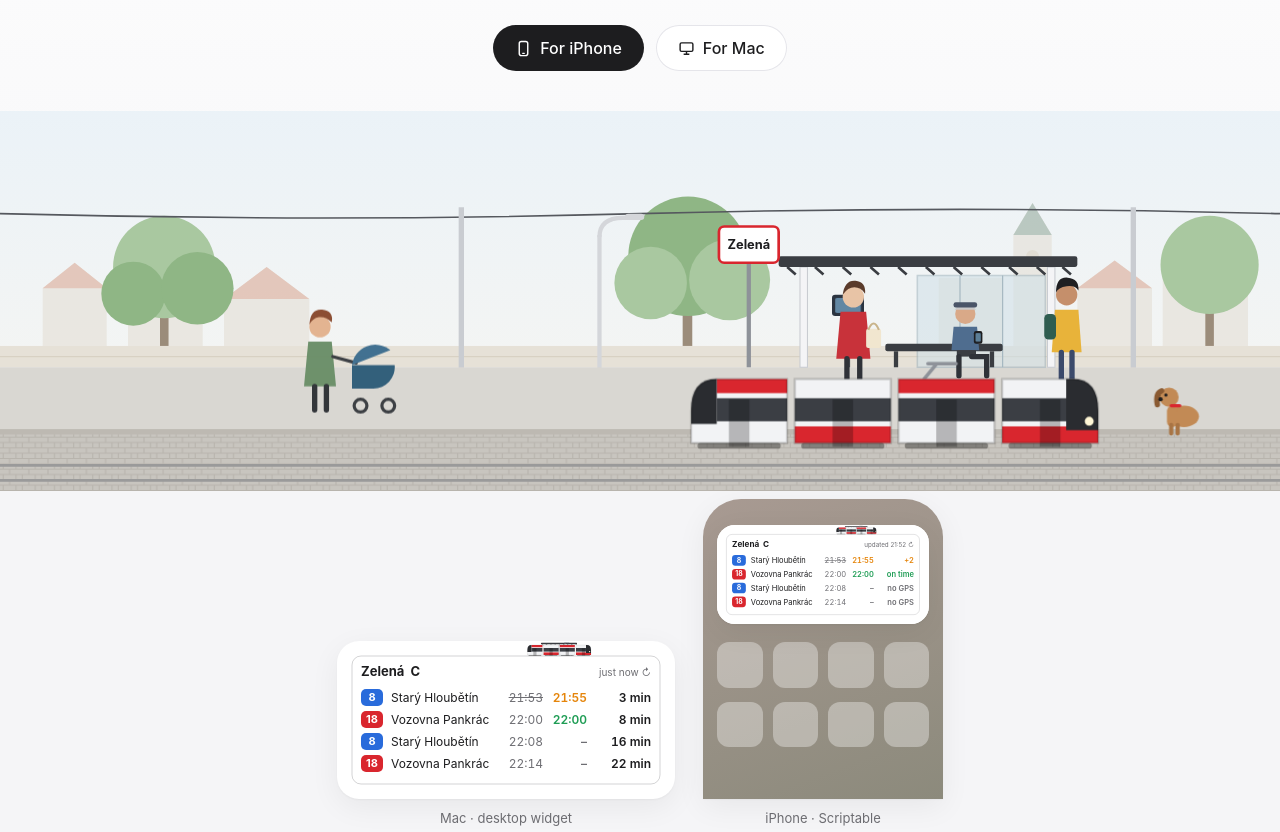
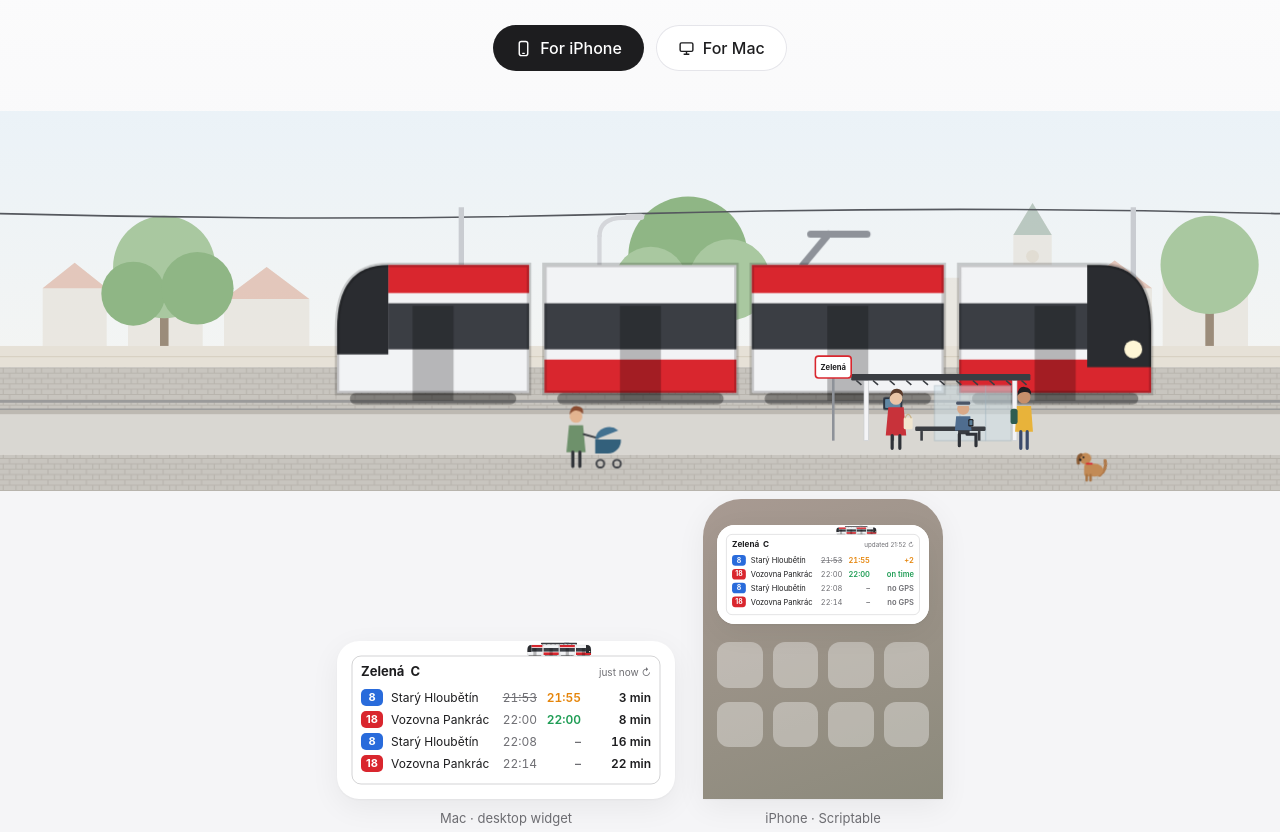
Before and after one commit to Sevcovic/tram-widget, a plain HTML site: page site/public/index.html in a window 1280 px wide. Shown: the part 397-1229 px from the top of the page. Drawn offline with Linux system fonts and the light colour scheme.

Commit message:
Hero: tram 2x bigger on a track behind the platform, people/shelter at 60% (tram ~3x a person)
Co-Authored-By: Claude Opus 5.5 <noreply@anthropic.com>

```diff
--- a/site/public/index.html
+++ b/site/public/index.html
@@ -57,12 +57,12 @@
   .scene-wrap { position: relative; overflow: hidden; }
   #tramMove { animation: tram-run 16s cubic-bezier(.45,.05,.35,1) infinite; }
   @keyframes tram-run {
-    0% { transform: translateX(-1100px); }
+    0% { transform: translateX(-1900px); }
     32% { transform: translateX(0); }
     68% { transform: translateX(0); }
-    100% { transform: translateX(1500px); }
+    100% { transform: translateX(1200px); }
   }
-  .tail { transform-origin: 1118px 318px; animation: wag .5s ease-in-out infinite alternate; }
+  .tail { transform-box: fill-box; transform-origin: left bottom; animation: wag .5s ease-in-out infinite alternate; }
   @keyframes wag { from { transform: rotate(-14deg); } to { transform: rotate(18deg); } }
   .screen-glow { animation: glow 3s ease-in-out infinite alternate; }
   @keyframes glow { from { opacity: .55; } to { opacity: 1; } }
@@ -77,7 +77,7 @@
   .widget .content { position: absolute; inset: 0; padding: 21px 24px 16px; font-size: 12px; }
   .w-head { display: flex; align-items: baseline; justify-content: space-between; margin-bottom: 5px; }
   .w-head b { font-size: 13px; } .w-head span { color: var(--muted); font-size: 10px; }
-  .w-row { display: grid; grid-template-columns: 22px 1fr 36px 36px 56px; gap: 8px; align-items: center; height: 22px; }
+  .w-row { display: grid; grid-template-columns: 22px 1fr 36px 36px 62px; white-space: nowrap; gap: 8px; align-items: center; height: 22px; }
   .w-row .num { text-align: right; font-variant-numeric: tabular-nums; }
   .w-row .s { color: var(--muted); } .w-row .s.late { text-decoration: line-through; }
   .w-row .a { font-weight: 600; } .w-row .cd { font-weight: 600; }
@@ -205,12 +205,17 @@
       <rect x="430" y="114" width="5" height="160" fill="#c9ccd1"/><rect x="1060" y="114" width="5" height="160" fill="#c9ccd1"/>
       <!-- street lamp -->
       <rect x="560" y="140" width="4" height="134" fill="#d4d6da"/><path d="M562 142 q0-18 22-18 h8" stroke="#d4d6da" stroke-width="4" fill="none"/><rect x="586" y="120" width="18" height="6" rx="3" fill="#d4d6da"/>
-      <!-- pavement + platform -->
-      <rect x="0" y="264" width="1200" height="66" fill="var(--ground)"/>
-      <rect x="0" y="326" width="1200" height="54" fill="url(#cobbles)"/>
-      <rect x="0" y="322" width="1200" height="5" fill="#bdb9b2"/>
-      <path d="M0 356h1200M0 370h1200" stroke="#9a9a9a" stroke-width="2.5"/>
-
+      <!-- far track: the tram runs behind the platform -->
+      <rect x="0" y="264" width="1200" height="44" fill="url(#cobbles)"/>
+      <path d="M0 296h1200M0 304h1200" stroke="#9a9a9a" stroke-width="2.5"/>
+      <!-- platform in front, cobbles below -->
+      <rect x="0" y="306" width="1200" height="40" fill="var(--ground)"/>
+      <rect x="0" y="304" width="1200" height="4" fill="#bdb9b2"/>
+      <rect x="0" y="346" width="1200" height="34" fill="url(#cobbles)"/>
+      <!-- the tram (drawn from the same design as the widget, scaled up) -->
+      <g id="tramMove"><g id="tramArt" transform="translate(600 341) scale(6)"></g></g>
+      <!-- platform scene, people at 60 % so the tram is ~3× a person -->
+      <g transform="translate(900 340) scale(.6) translate(-900 -276)">
       <!-- shelter (like the real one at Zelená) -->
       <g transform="translate(720 0)">
         <rect x="140" y="178" width="120" height="86" fill="#cfe0e8" opacity=".55" stroke="#9fb3bd" stroke-width="1.5"/>
@@ -265,8 +270,6 @@
         <path d="M-12 318v8M-6 318v8" stroke="#a87444" stroke-width="4" stroke-linecap="round"/>
       </g>
 
-      <!-- the tram (drawn from the same design as the widget, scaled up) -->
-      <g id="tramMove"><g id="tramArt" transform="translate(600 341) scale(6)"></g></g>
       <!-- lady with a stroller in front, left -->
       <g transform="translate(300 0)" opacity=".98">
         <circle cx="0" cy="226" r="10" fill="#e3b38f"/><path d="M-10 224q1-15 12-14t9 12q-6-6-12-5t-9 7z" fill="#8a4b2f"/>
@@ -275,6 +278,7 @@
         <path d="M12 254l22 6" stroke="#3a3d42" stroke-width="3" stroke-linecap="round"/>
         <path d="M30 262h40a20 20 0 0 1-20 22h-20z" fill="#2f5d7a"/><path d="M30 262a22 22 0 0 1 36-14" fill="#3f6f8f"/>
         <circle cx="38" cy="300" r="6" fill="none" stroke="#3a3d42" stroke-width="3"/><circle cx="64" cy="300" r="6" fill="none" stroke="#3a3d42" stroke-width="3"/>
+      </g>
       </g>
     </svg>
   </div>
@@ -512,7 +516,7 @@ open TramWidget.xcodeproj</pre><p data-i18n="mac.s3p">V Xcode stiskni ▶︎. V
   }
   // Hero tram: front at x=0 in its own coordinates; parked so it stands in front of the shelter.
   document.getElementById("tramArt").innerHTML = tramSVG();
-  document.getElementById("tramArt").setAttribute("transform", "translate(1030 341) scale(6)");
+  document.getElementById("tramArt").setAttribute("transform", "translate(1080 300) scale(12)");
 
   // ───── Demo widget (sample departures relative to now) ─────
   function hm(d) { return d.getHours() + ":" + String(d.getMinutes()).padStart(2, "0"); }
```
